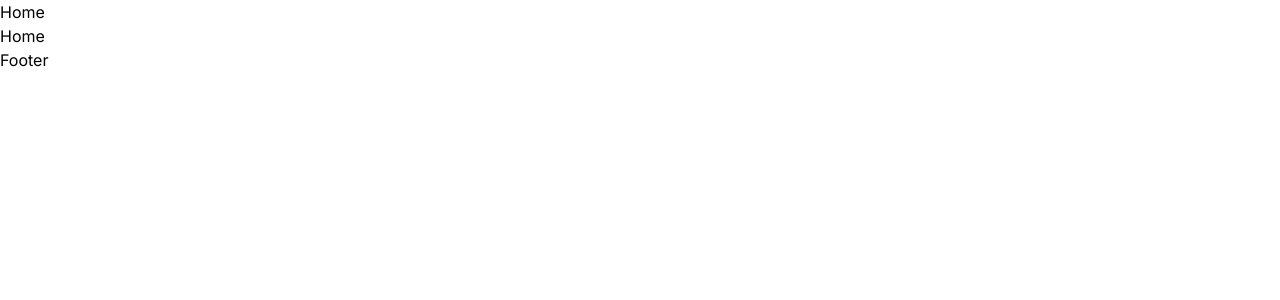
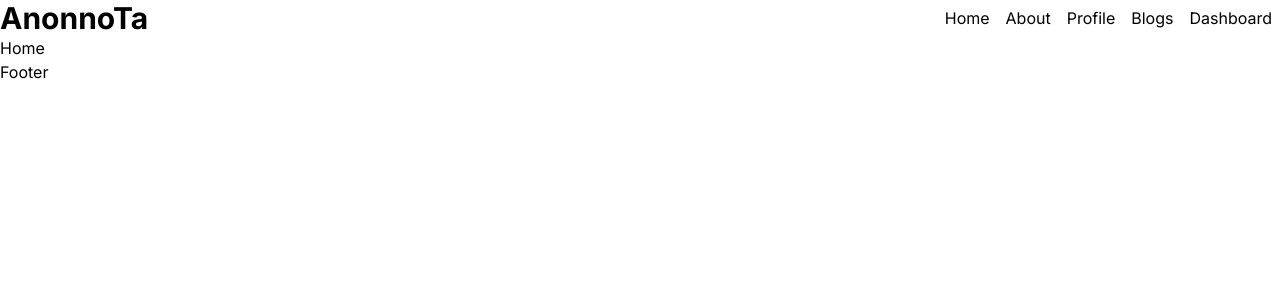
Before and after one commit to tirahman105/Explore_next_js, a Next.js app: page / in a window 1280 px wide. Shown: the top 300 px of the page. Built offline with nearby package versions, Linux system fonts and the light colour scheme.

Commit message:
layout, dashboard

```diff
--- /dev/null
+++ b/src/app/(with-layout)/layout.js
@@ -0,0 +1,15 @@
+import Navbar from '@/components/Navbar';
+import React from 'react';
+
+const WithLayout = ({children}) => {
+    return (
+        <div>
+        <Navbar></Navbar>
+        {children}
+        <footer>Footer</footer>
+
+        </div>
+    );
+};
+
+export default WithLayout;
--- /dev/null
+++ b/src/app/blogs/[...segments]/page.js
@@ -0,0 +1,12 @@
+import React from 'react';
+
+const SingleBlog = ({params}) => {
+const [year, id] = (params.segments) || [];
+    return (
+        <div>
+            Single Blog {year || new Date().getFullYear()} for {id}
+        </div>
+    );
+};
+
+export default SingleBlog;
--- /dev/null
+++ b/src/app/blogs/page.js
@@ -0,0 +1,42 @@
+import Link from "next/link";
+
+export const metadata = {
+    title: "AnonnoTa | Blogs",
+    description: "Spread your business with AnonnoTa",
+  };
+
+
+  const blogs = [
+    {
+        id: 1,
+        year: 2023,
+        title: 'Title -1'
+    },
+    {
+        id: 2,
+        year: 2023,
+        title: 'Title -2'
+    },
+    {
+        id: 3,
+        year: 2023,
+        title: 'Title -3'
+    },
+  ]
+
+const BlogsPage = () => {
+    return (
+        <div className="container mx-auto">
+            <h1>Blogs Page</h1>
+            <div className="grid grid-cols-3 gap-6 my-10 ">
+
+            {
+                blogs.map (({id, year, title}) => <Link className="bg-blue-100 p-10 rounded-md shadow-md" href={`/blogs/${year}/${id}`} key={id}>{title}</Link>)
+            }
+            </div>
+
+        </div>
+    );
+};
+
+export default BlogsPage;
--- /dev/null
+++ b/src/app/dashboard/Sidebar.jsx
@@ -0,0 +1,40 @@
+import Link from "next/link";
+
+const navLinks = [
+    {
+        Path: '/dashboard',
+        title: 'Dashboard'
+    },
+    {
+        Path: '/dashboard/add-product',
+        title: 'Add Product'
+    },
+    {
+        Path: '/dashboard/manage-product',
+        title: 'Manage-Product'
+    },
+    {
+        Path: '/',
+        title: 'Home'
+    },
+]
+
+const Sidebar = () => {
+    return (
+        <aside className="mr-10 bg-blue-200 ">
+        <h1 className="text-3xl font-bold">Dashboard</h1>
+        <ul>
+        {
+            navLinks.map(({Path, title})=> (
+                <li className="my-2" key={Path}>
+                <Link href={Path}>{title}</Link>
+            </li> ))
+        }
+
+        </ul>
+
+        </aside>
+    );
+};
+
+export default Sidebar;
--- a/src/app/dashboard/layout.js
+++ b/src/app/dashboard/layout.js
@@ -1,3 +1,5 @@
+import Sidebar from "./Sidebar";
+
 export const metadata = {
     title: "AnonnoTa | Dashboard",
     description: "Spread your business with AnonnoTa",
@@ -6,8 +8,8 @@ export const metadata = {
 
 const DashboardLayout = ({children}) => {
     return (
-        <div>
-           <div>Sidebar</div>
+        <div className="flex container mx-auto">
+           <Sidebar></Sidebar>
             {children}
         </div>
     );
--- a/src/app/layout.js
+++ b/src/app/layout.js
@@ -1,27 +1,23 @@
-import './globals.css'
-import { Inter } from 'next/font/google'
+import "./globals.css";
+import { Inter } from "next/font/google";
 
-const inter = Inter({ subsets: ['latin'] })
+const inter = Inter({ subsets: ["latin"] });
 
 export const metadata = {
-  title: 'AnonnoTa',
-  description: 'Spread your business with AnonnoTa',
-}
+  title: "AnonnoTa",
+  description: "Spread your business with AnonnoTa",
+};
 
-const RootLayout = ({ children }) =>  {
+const RootLayout = ({ children }) => {
   return (
     <html lang="en">
+      <body className={inter.className}>
 
-      <body className={inter.className}>
-      <nav>
-      <a href="#">Home</a>
-    </nav>
-      {children}
+        {children}
 
-      <footer>Footer</footer>
       </body>
     </html>
-  )
-}
+  );
+};
 
-export default  RootLayout
+export default RootLayout;
--- /dev/null
+++ b/src/app/not-found.js
@@ -0,0 +1,14 @@
+import React from 'react';
+
+const NotFound = () => {
+    return (
+        <div className='bg-blue-100 p-40 text-center '>
+
+        <h1 className='text-7xl text-blue-700'>404</h1>
+        <h4>Page not found</h4>
+
+        </div>
+    );
+};
+
+export default NotFound;
--- /dev/null
+++ b/src/components/Navbar.jsx
@@ -0,0 +1,43 @@
+import Link from "next/link";
+
+const navLinks = [
+    {
+        Path: '/',
+        title: 'Home'
+    },
+    {
+        Path: '/about',
+        title: 'About'
+    },
+    {
+        Path: '/profile',
+        title: 'Profile'
+    },
+    {
+        Path: '/blogs',
+        title: 'Blogs'
+    },
+    {
+        Path: '/dashboard',
+        title: 'Dashboard'
+    },
+]
+
+const Navbar = () => {
+    return (
+        <nav className="flex items-center justify-between container mx-auto">
+            <h1 className="text-3xl font-bold">AnonnoTa</h1>
+            <ul className="flex items-center justify-center">
+            {
+                navLinks.map(({Path, title})=> <li className="mx-2" key={Path}>
+                    <Link href={Path}>{title}</Link>
+                </li>)
+            }
+
+            </ul>
+
+        </nav>
+    );
+};
+
+export default Navbar;
```
Also changed, not shown: src/app/(with-layout)/about/page.js (renamed from src/app/about/page.js), src/app/(with-layout)/page.js (renamed from src/app/page.js), src/app/(with-layout)/profile/page.js (renamed from src/app/profile/page.js).
